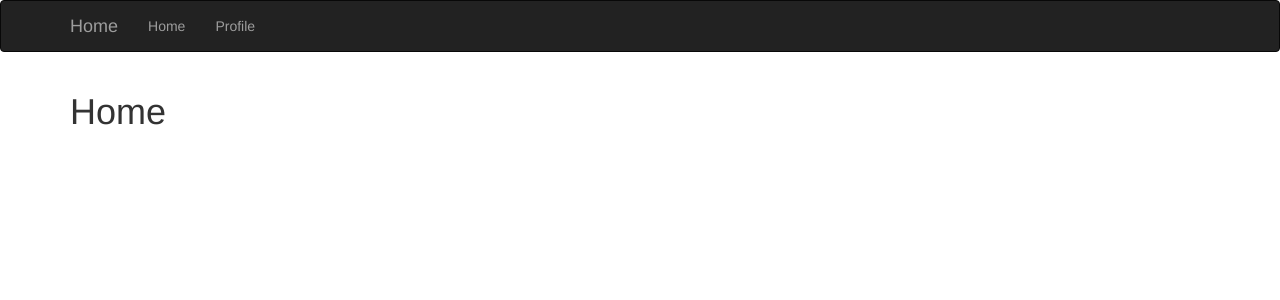
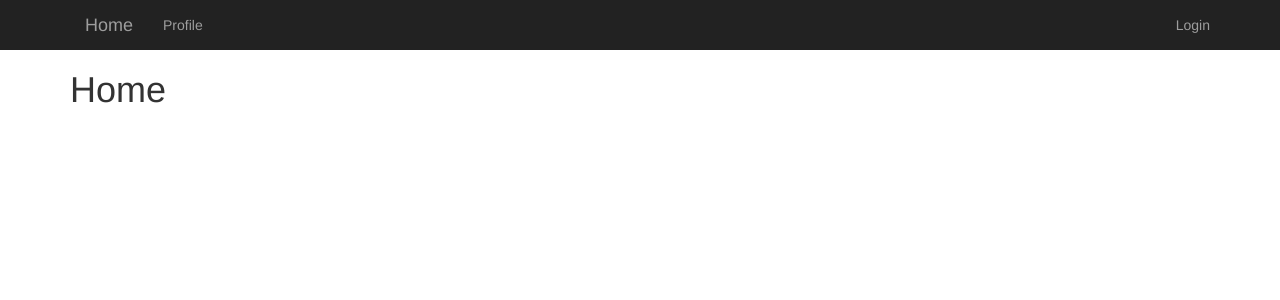
Before and after one commit to zavanton321/student-registry-demo, a Flask app: page / in a window 1280 px wide. Shown: the top 300 px of the page. Run offline with Flask 2, Linux system fonts and the light colour scheme; some libraries are stand-ins or nearby versions.

Commit message:
login start

```diff
--- a/app.py
+++ b/app.py
@@ -1,14 +1,28 @@
 from flask import Flask, render_template
 from flask_bootstrap import Bootstrap
+from flask_wtf import Form
+from wtforms import StringField, PasswordField, SubmitField
+from wtforms.validators import DataRequired, Length
 
 app = Flask(__name__)
 bootstrap = Bootstrap(app)
+
+
+class LoginForm(Form):
+    username = StringField("Username: ", validators=[DataRequired(), Length(1, 16)])
+    password = PasswordField("Password: ", validators=[DataRequired(), Length(1, 20)])
+    login = SubmitField("Login")
 
 
 @app.route("/")
 def home():
     user = "zavanton"
     return render_template("home.html", user=user)
+
+
+@app.route("/login")
+def login():
+    return render_template("login.html")
 
 
 @app.route("/profile")
--- a/templates/base.html
+++ b/templates/base.html
@@ -1,12 +1,14 @@
 {% extends "bootstrap/base.html" %}
 
 {% block navbar %}
-    <nav class="navbar navbar-inverse" role="navigation">
+    <nav class="nav navbar-inverse" role="navigation">
         <div class="container">
             <a class="navbar-brand" href="{{ url_for('home') }}">Home</a>
             <ul class="nav navbar-nav">
-                <li><a href="{{ url_for('home') }}">Home</a></li>
                 <li><a href="{{ url_for('profile') }}">Profile</a></li>
+            </ul>
+            <ul class="nav navbar-nav navbar-right">
+                <li><a href="{{ url_for('login') }}">Login</a></li>
             </ul>
         </div>
     </nav>
```
Also changed, not shown: templates/login.html (added, +7 -0 lines).
